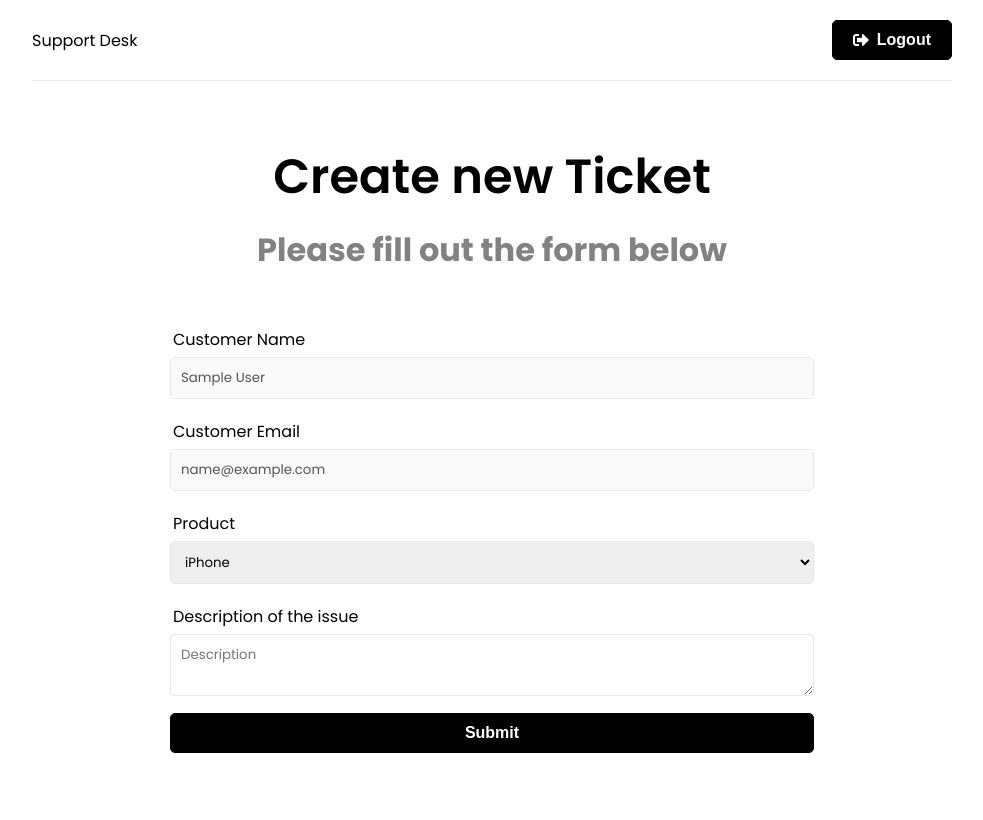
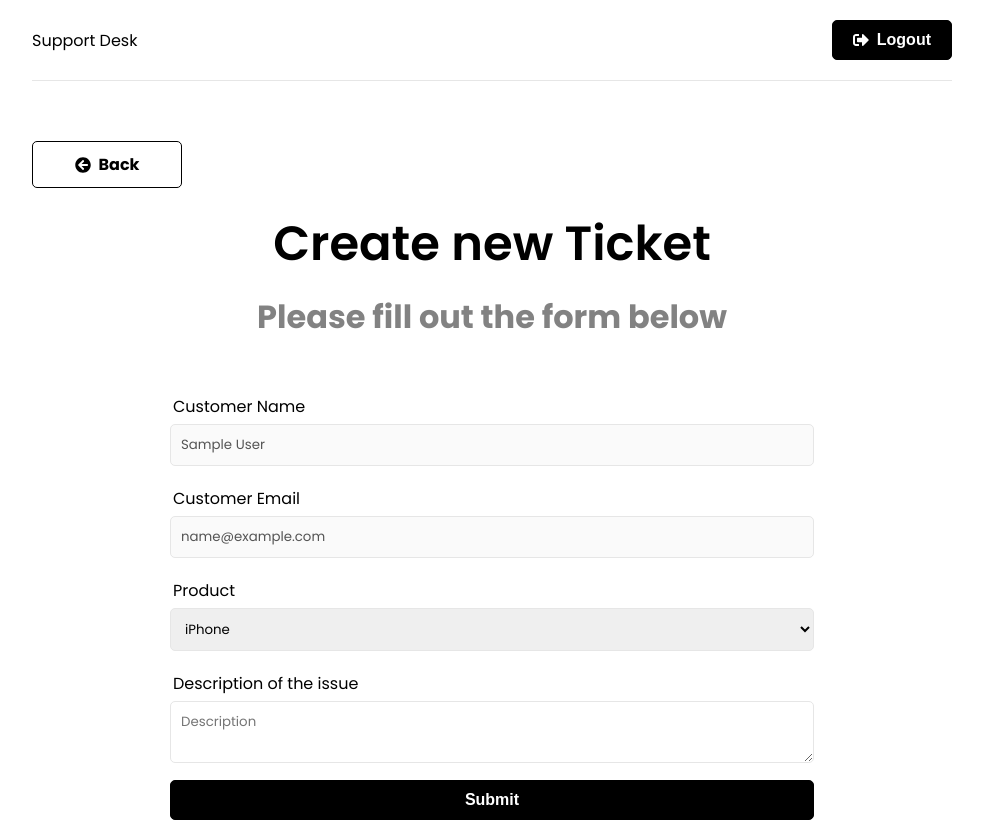
Before and after one commit to SilvesterSpath/Ticket-System, a React (Create React App) app in the folder frontend/: page /new-ticket in a window 1280 px wide. Shown: the whole page, without its empty margins (148-1131 px from the left). Built offline with nearby package versions, Linux system fonts and the light colour scheme; sample sign-in values are in the browser's storage.

Commit message:
back button

```diff
--- /dev/null
+++ b/frontend/src/components/BackButton.jsx
@@ -0,0 +1,12 @@
+import {FaArrowCircleLeft} from 'react-icons/fa'
+import {Link} from 'react-router-dom'
+
+const BackButton = ({url}) => {
+  return (
+    <Link to={url} className='btn btn-reverse btn-back'>
+      <FaArrowCircleLeft/> Back
+    </Link>
+  )
+}
+
+export default BackButton
--- a/frontend/src/pages/NewTicket.jsx
+++ b/frontend/src/pages/NewTicket.jsx
@@ -4,6 +4,7 @@
 import {toast} from 'react-toastify'
 import { createTicket, reset } from "../features/tickets/ticketSlice";
 import Spinner from '../components/Spinner'
+import BackButton from '../components/BackButton'
 
 const NewTicket = () => {
   const { user } = useSelector(i => i.auth)
@@ -43,6 +44,7 @@
 
   return (
     <div>
+      <BackButton url='/'/>
       <section className="heading">
         <h1>Create new Ticket</h1>
         <p>Please fill out the form below</p>
```
